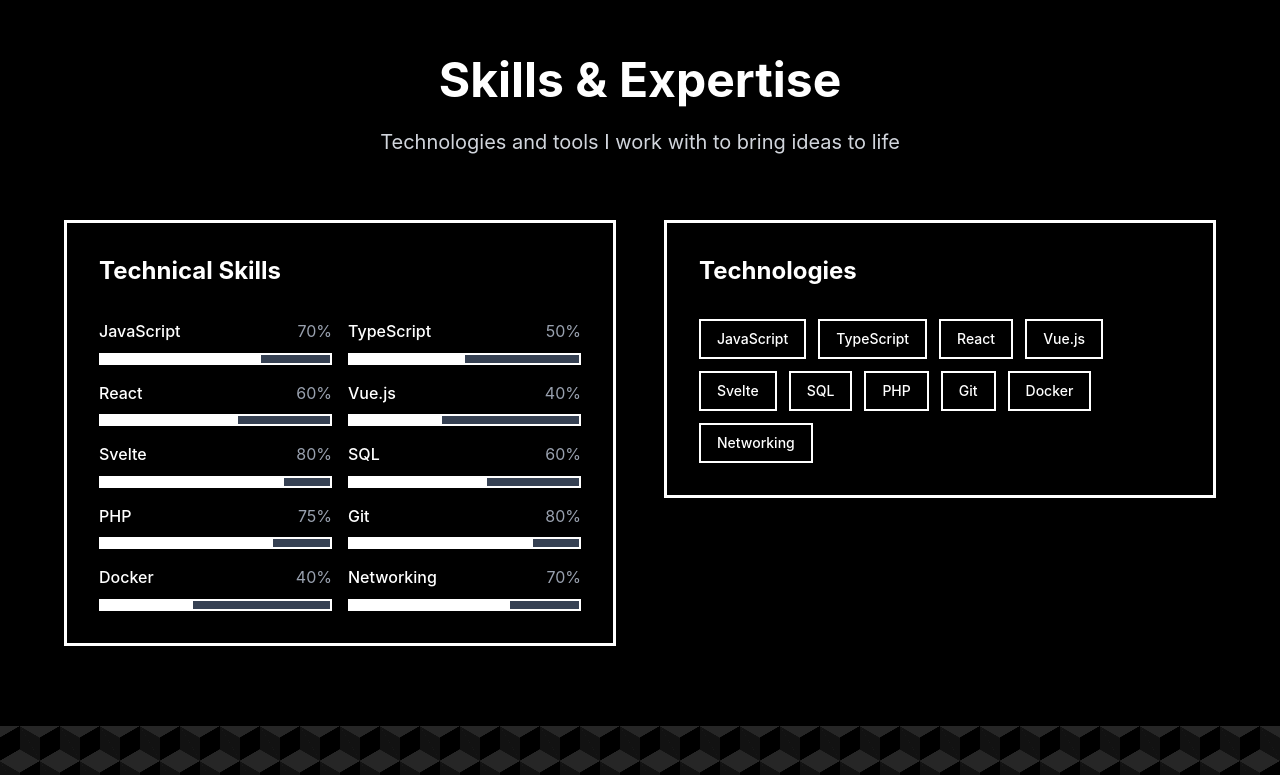
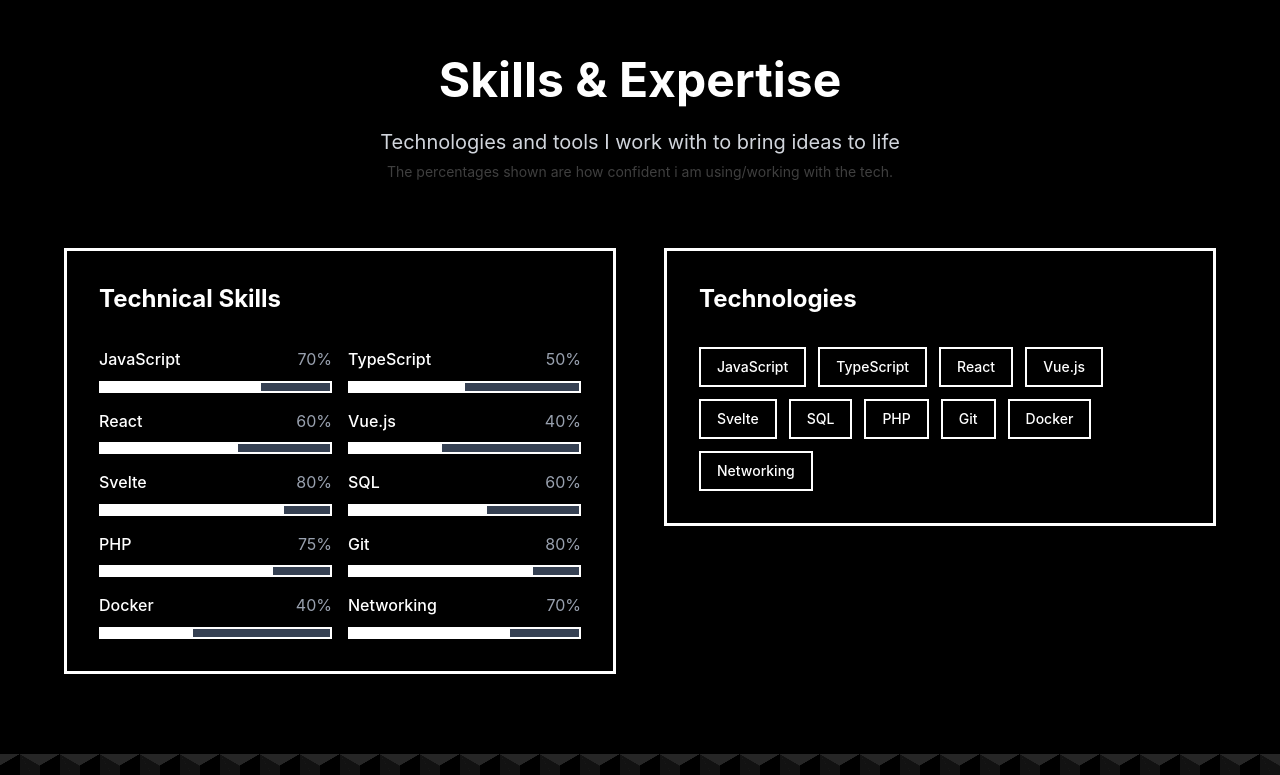
Before and after one commit to lmoboy/portfolio, a SvelteKit app: page / in a window 1280 px wide. Shown: the part 1700-2475 px from the top of the page. Built offline with nearby package versions, Linux system fonts and the light colour scheme.

Commit message:
Add a definition of the percentages to the portfolio

```diff
--- a/src/routes/+page.svelte
+++ b/src/routes/+page.svelte
@@ -213,7 +213,8 @@
                </client:only>
             </h2>
             <p class="text-xl text-gray-300 max-w-2xl mx-auto">
-               Technologies and tools I work with to bring ideas to life
+               Technologies and tools I work with to bring ideas to life<br/>
+               <span class="text-sm text-[#3f3f3f]">The percentages shown are how confident i am using/working with the tech.</span>
             </p>
          </div>
 
```
